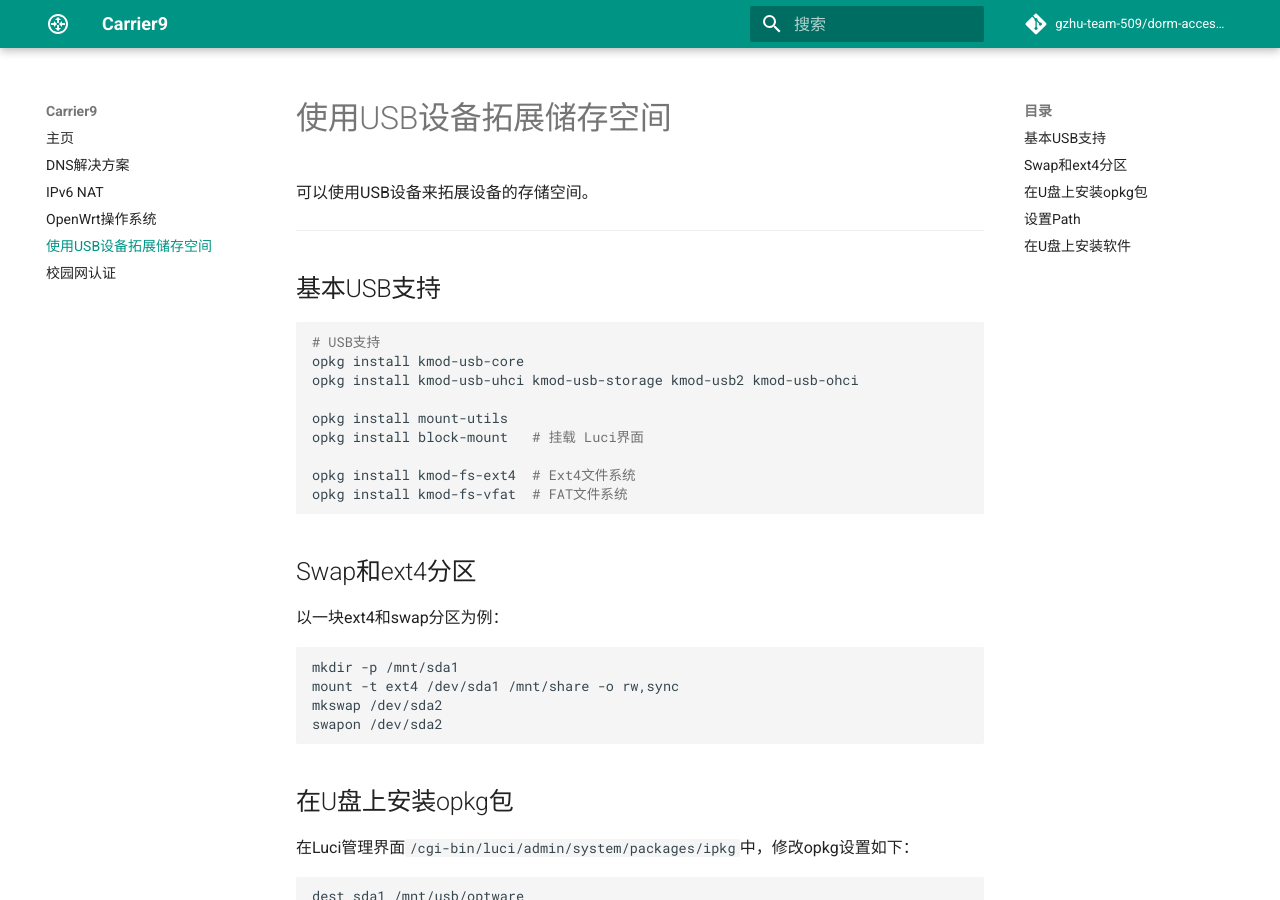
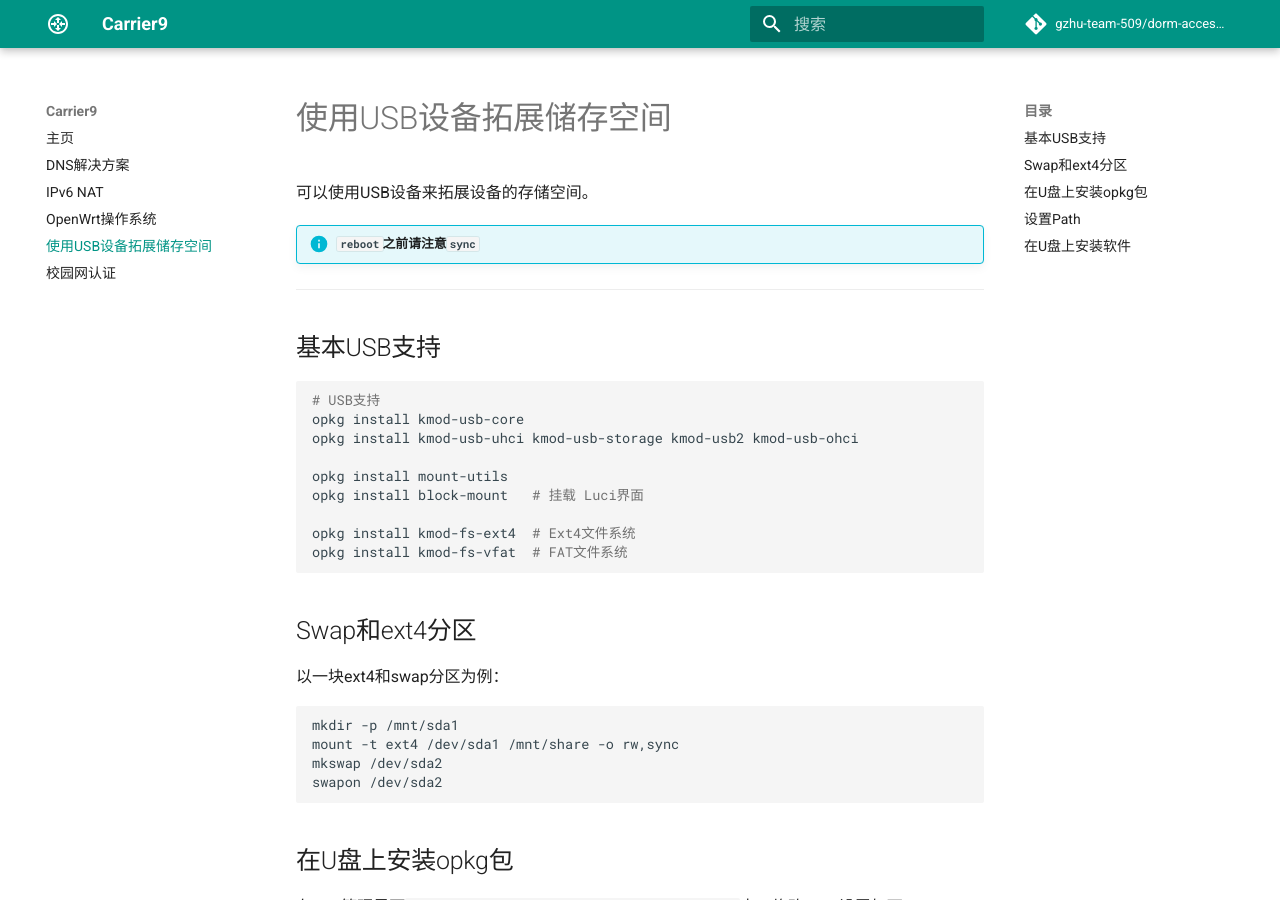
Before and after one commit to gzhu-team-509/Carrier9-info, an MkDocs documentation site: the page built from docs/USB.md, in a window 1280 px wide and 900 px high. Built offline with MkDocs 1.6.1 and Material for MkDocs 9.7.7, drawn with Linux system fonts in a browser that asks for light colours; comment, search, counter and statistics services are not loaded.

Commit message:
添加注意事情

```diff
--- a/docs/USB.md
+++ b/docs/USB.md
@@ -1,6 +1,8 @@
 # 使用USB设备拓展储存空间
 
 可以使用USB设备来拓展设备的存储空间。
+
+!!! info "`reboot`之前请注意`sync`"
 
 ---
 
```
